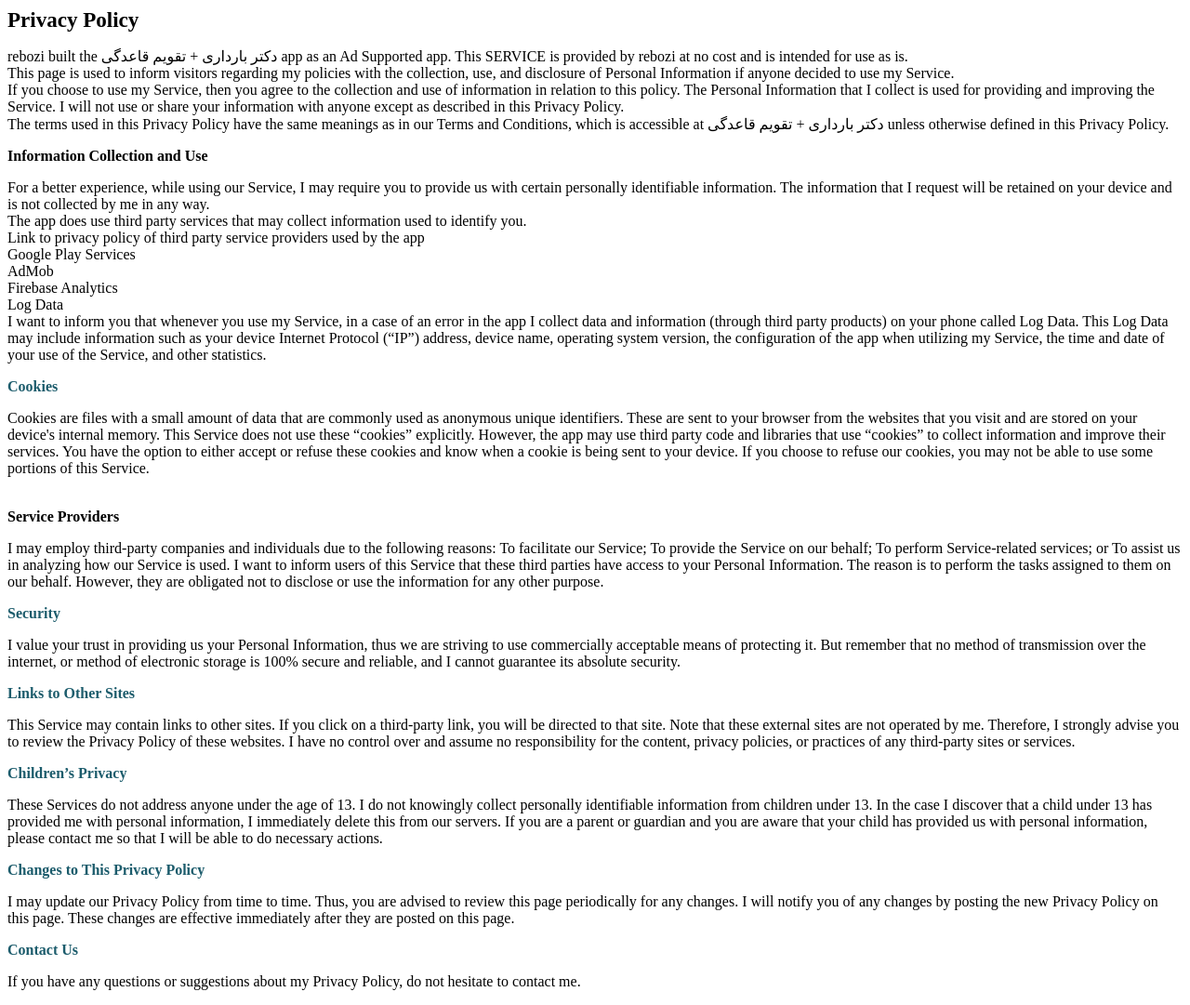
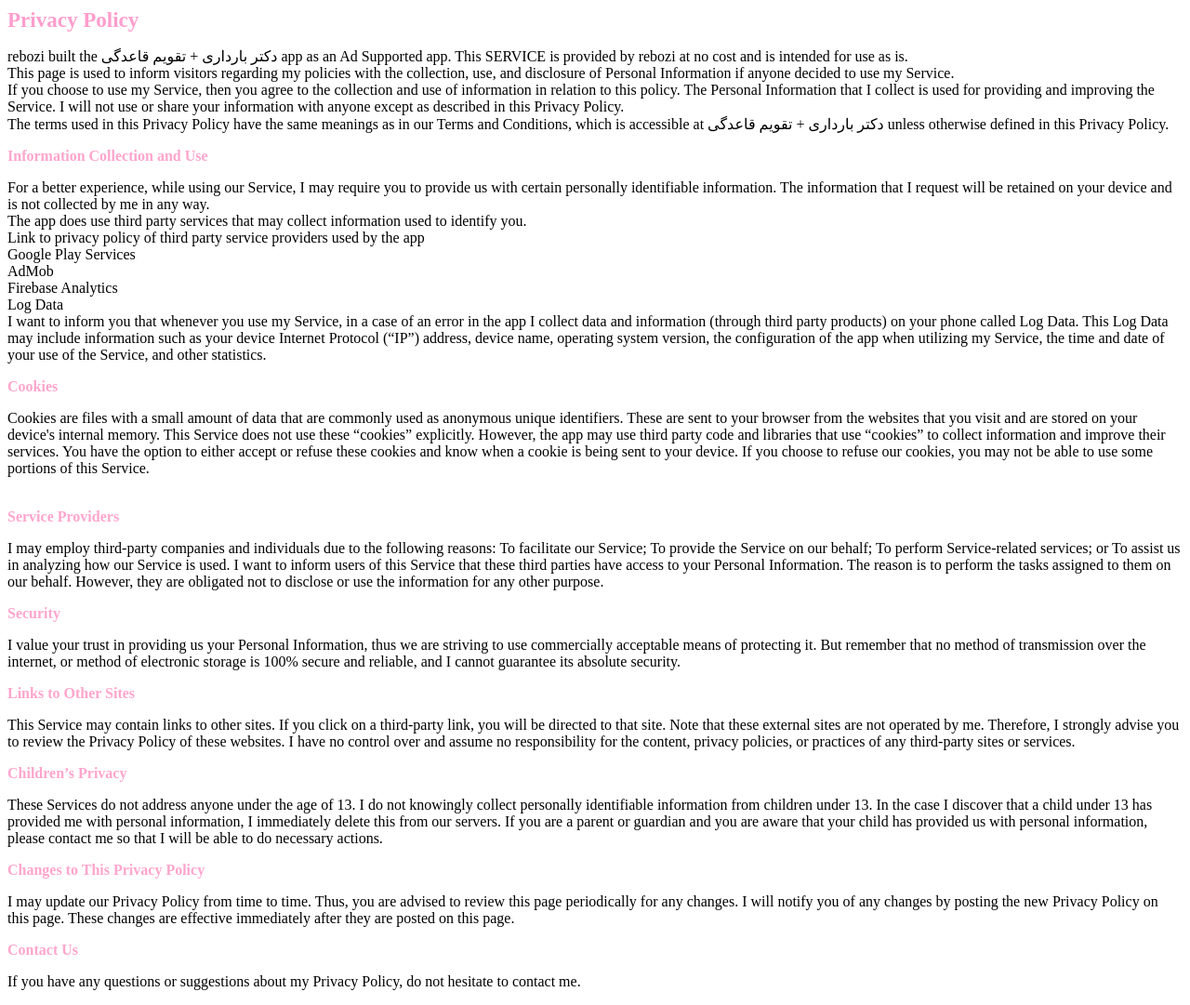
Before and after one commit to rebozi/womenpolicy, a plain HTML site: page index.html in a window 1280 px wide. Shown: the whole page at 93% size. Drawn offline with Linux system fonts and the light colour scheme.

Commit message:
Update index.html

```diff
--- a/index.html
+++ b/index.html
@@ -1,4 +1,4 @@
-<span style="font-size: 144%; font-weight:bold color: #FF299173; "> <b> Privacy Policy</b></span>
+<span style="font-size: 144%; color: #FF299173; "> <b> Privacy Policy</b></span>
 <br/>
 <p align="left">rebozi built the دکتر بارداری + تقویم قاعدگی app as an Ad Supported app. This SERVICE is provided by rebozi at no cost and is intended for use as is.
 <br/>
@@ -9,7 +9,7 @@
 The terms used in this Privacy Policy have the same meanings as in our Terms and Conditions, which is accessible at دکتر بارداری + تقویم قاعدگی unless otherwise defined in this Privacy Policy.
 </p>
 
-<span style=" font-weight:bold color: #1c5c6c; "><b> Information Collection and Use</b></span>
+<span style="color: #FF1E8366; "><b> Information Collection and Use</b></span>
 <br/>
 <p align="left">For a better experience, while using our Service, I may require you to provide us with certain personally identifiable information. The information that I request will be retained on your device and is not collected by me in any way.
 <br/>
@@ -28,14 +28,14 @@
 I want to inform you that whenever you use my Service, in a case of an error in the app I collect data and information (through third party products) on your phone called Log Data. This Log Data may include information such as your device Internet Protocol (“IP”) address, device name, operating system version, the configuration of the app when utilizing my Service, the time and date of your use of the Service, and other statistics.
 </p>
 
-<span style=" color: #1c5c6c; "> <b> Cookies</b></span>
+<span style=" color: #FF1E8366; "> <b> Cookies</b></span>
 <br/>
 <p align="left">Cookies are files with a small amount of data that are commonly used as anonymous unique identifiers. These are sent to your browser from the websites that you visit and are stored on your device's internal memory.
 This Service does not use these “cookies” explicitly. However, the app may use third party code and libraries that use “cookies” to collect information and improve their services. You have the option to either accept or refuse these cookies and know when a cookie is being sent to your device. If you choose to refuse our cookies, you may not be able to use some portions of this Service.
 </p>
 
 <br/>
-<span style=" font-weight:bold color: #1c5c6c; "> <b> Service Providers</b></span>
+<span style=" color: #FF1E8366; "> <b> Service Providers</b></span>
 <p align="left">I may employ third-party companies and individuals due to the following reasons:
 To facilitate our Service;
 To provide the Service on our behalf;
@@ -44,31 +44,31 @@
 I want to inform users of this Service that these third parties have access to your Personal Information. The reason is to perform the tasks assigned to them on our behalf. However, they are obligated not to disclose or use the information for any other purpose.
 </p>
 
-<span style="color: #1c5c6c; "> <b>  Security</b></span>
+<span style="color: #FF1E8366; "> <b>  Security</b></span>
 <br/>
 <p align="left">
 I value your trust in providing us your Personal Information, thus we are striving to use commercially acceptable means of protecting it. But remember that no method of transmission over the internet, or method of electronic storage is 100% secure and reliable, and I cannot guarantee its absolute security.
 </p>
 
-<span style="color: #1c5c6c; "> <b>  Links to Other Sites</b></span>
+<span style="color: #FF1E8366; "> <b>  Links to Other Sites</b></span>
 <br/>
 <p align="left">
 This Service may contain links to other sites. If you click on a third-party link, you will be directed to that site. Note that these external sites are not operated by me. Therefore, I strongly advise you to review the Privacy Policy of these websites. I have no control over and assume no responsibility for the content, privacy policies, or practices of any third-party sites or services.
 </p>
 
-<span style=" color: #1c5c6c; "> <b>  Children’s Privacy</b></span>
+<span style=" color: #FF1E8366; "> <b>  Children’s Privacy</b></span>
 <br/>
 <p align="left">
 These Services do not address anyone under the age of 13. I do not knowingly collect personally identifiable information from children under 13. In the case I discover that a child under 13 has provided me with personal information, I immediately delete this from our servers. If you are a parent or guardian and you are aware that your child has provided us with personal information, please contact me so that I will be able to do necessary actions.
 </p>
 
-<span style=" color: #1c5c6c; "><b> Changes to This Privacy Policy</b></span>
+<span style=" color: #FF1E8366; "><b> Changes to This Privacy Policy</b></span>
 <br/>
 <p align="left">
 I may update our Privacy Policy from time to time. Thus, you are advised to review this page periodically for any changes. I will notify you of any changes by posting the new Privacy Policy on this page. These changes are effective immediately after they are posted on this page.
 </p>
 
-<span style="color: #1c5c6c; ">  <b> Contact Us </b> </span>
+<span style="color: #FF1E8366; ">  <b> Contact Us </b> </span>
 <p align="left">
 If you have any questions or suggestions about my Privacy Policy, do not hesitate to contact me.
 </p>
```
